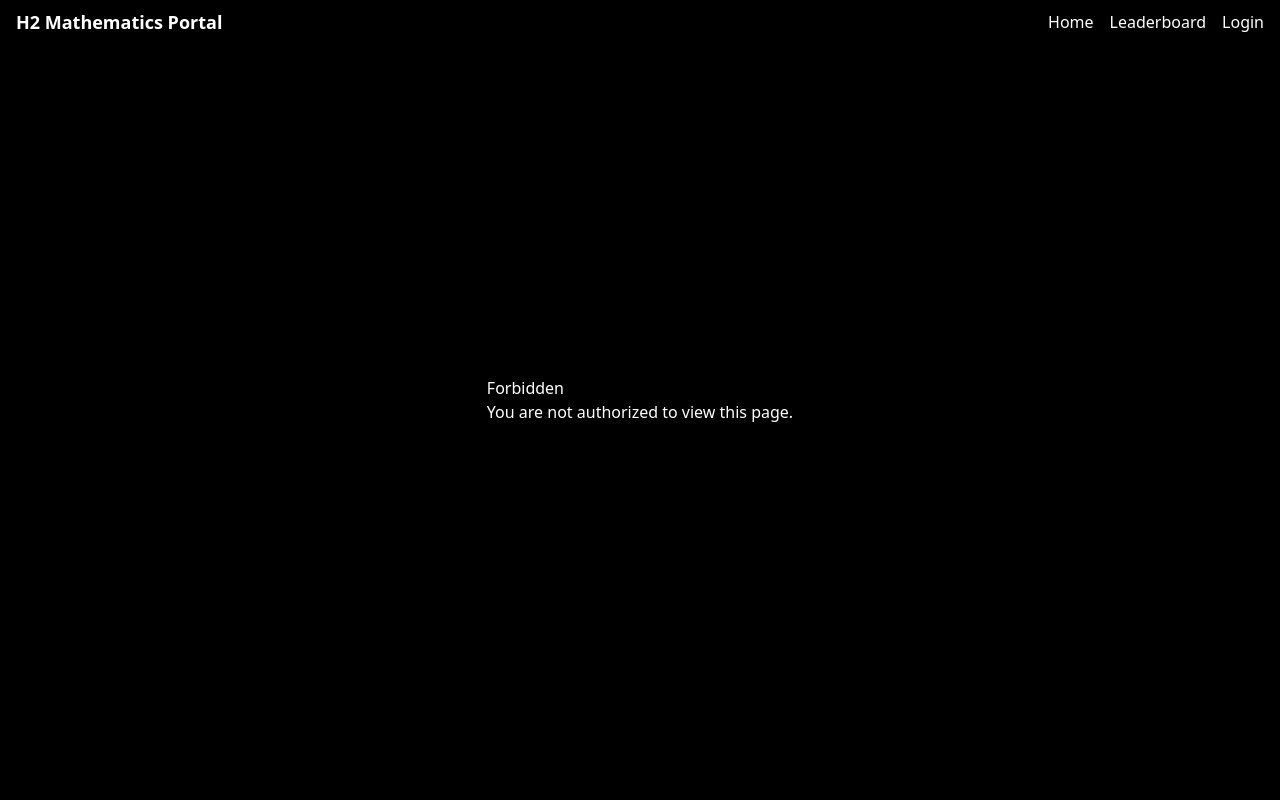
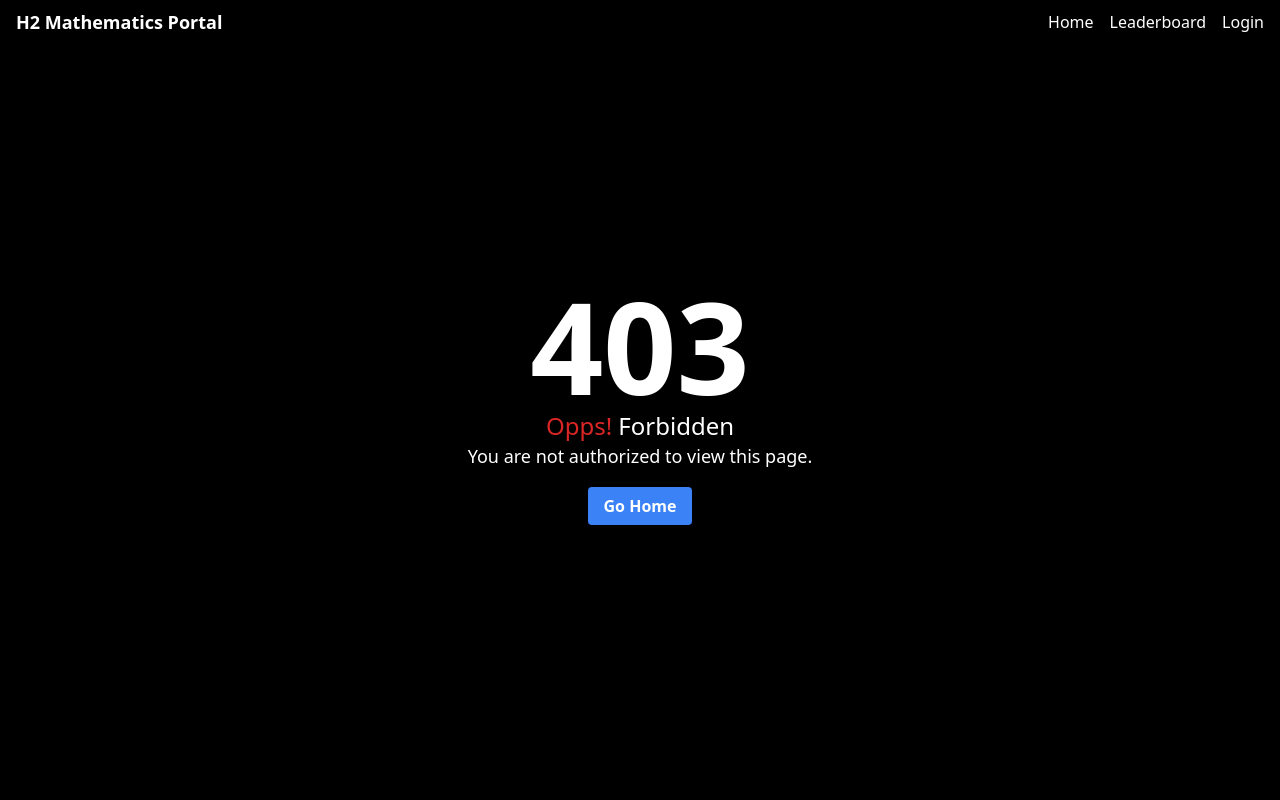
Before and after one commit to Draxxx-xoxo/H2-Math-Portal, a Flask app: template templates/forbidden.html in a window 1280 px wide. Run offline with Flask 3, Linux system fonts and the light colour scheme; the template is opened without the code that fills it, so the values that code supplies are empty.

Commit message:
Update forbidden.html

```diff
--- a/templates/forbidden.html
+++ b/templates/forbidden.html
@@ -1,8 +1,13 @@
 {% include 'partials/header.html' %}
-    <body>
-        <div>
-            {% include 'partials/nav.html' %}
-            <h1>Forbidden</h1>
-            <p>You are not authorized to view this page.</p>
-        </div>
+<body class="flex items-center justify-center min-h-screen">
+    {% include 'partials/nav.html' %}
+    <div class="text-center">
+        <h1 class="text-9xl font-bold">403</h1>
+        <p class="text-2xl"> <span class="text-red-600">Opps!</span> Forbidden</p>
+        <p class="text-lg">
+            You are not authorized to view this page.
+        </p>
+        <br>
+        <a href="/" class="bg-blue-500 hover:bg-blue-700 text-white font-bold py-2 px-4 rounded" id="home_button">Go Home</a>
+    </div>
 {% include 'partials/footer.html' %}
```
